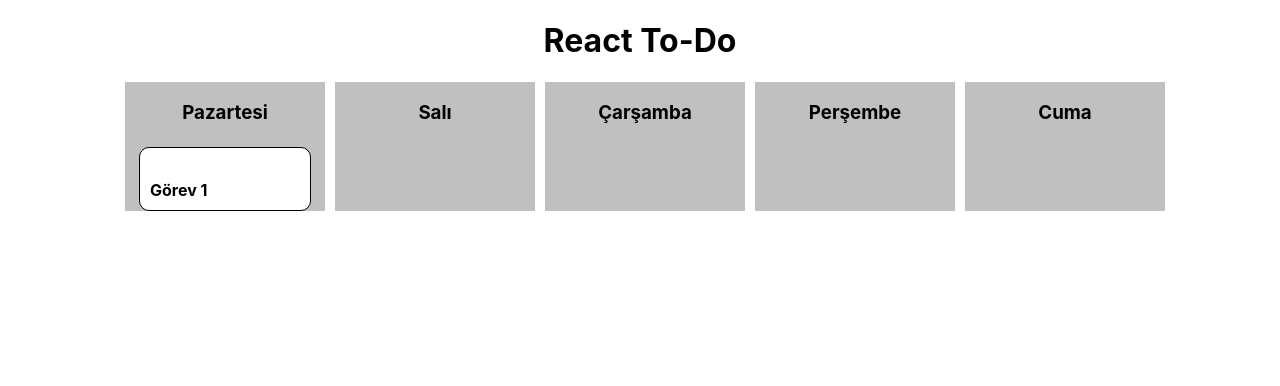
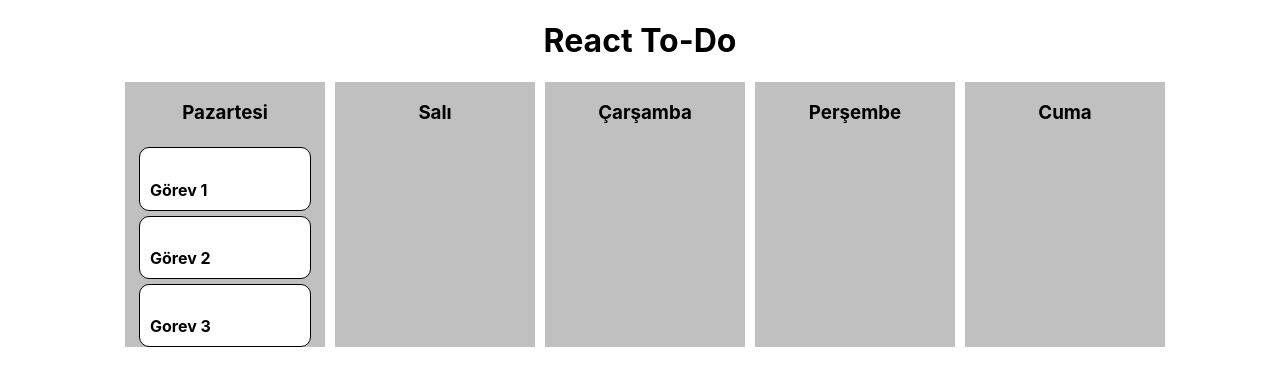
Before and after one commit to onalanrecep/react-todo, a React (Create React App) app in the folder todoreact/: page / in a window 1280 px wide. Shown: the top 386 px of the page. Built offline with nearby package versions, Linux system fonts and the light colour scheme.

Commit message:
gorevler componenti oluşturuldu ve değerler app.js deki state den dinamik alınıyor

```diff
--- a/todoreact/src/App.js
+++ b/todoreact/src/App.js
@@ -1,9 +1,43 @@
-import React from 'react';
+import React, { Component } from 'react';
 import Navbar from './components/Navbar';
-import Gorev from './components/Gorev';
+//import Gorev from './components/Gorev';
+import Gorevler from './components/Gorevler';
 import './App.css';
 
-function App() {
+
+class App extends Component {
+  state = {
+    gorevler : [
+      {
+        id: 1,
+        baslik: "Görev 1",
+        tanim: "Deneme içerik",
+        sorumlu: "Recep Önalan",
+        durum: "Beklemede",
+        oncelik: "Acil"
+      },
+      {
+        id: 2,
+        baslik: "Görev 2",
+        tanim: "Deneme içerik başka",
+        sorumlu: "Hicran Üçgül",
+        durum: "İşlemde",
+        oncelik: "Orta"
+      },
+      {
+        id: 3,
+        baslik: "Gorev 3",
+        tanim: "Artık denemeleri bırak",
+        sorumlu: "Recep Önalan",
+        durum: "İşlemde",
+        oncelik: "Acil"
+      }
+
+    ]
+  }
+
+render() {
+
   return (
     <div className="App">
 
@@ -12,13 +46,7 @@ function App() {
       <div className="gunler">
         <div className="gun">
           <h3 className="baslik">Pazartesi</h3>
-          <Gorev
-            baslik = "Görev 1"
-            tanim = "lorem ipsum deneme ve deneme daha da deneme"
-            sorumlu = "Falan"
-            oncelik = "Acil"
-            durum = "İşlemde"
-          />
+          <Gorevler gorevler = {this.state.gorevler}         />
         </div>
         <div className="gun">
           <h3 className="baslik">Salı</h3>
@@ -38,5 +66,5 @@ function App() {
     </div>
   );
 }
-
+}
 export default App;
--- /dev/null
+++ b/todoreact/src/components/Gorevler.js
@@ -0,0 +1,29 @@
+import React, { Component } from 'react'
+import Gorev from './Gorev';
+
+class Gorevler extends Component {
+    render() {
+        const {gorevler} = this.props;
+
+        return (
+            <div>
+                {
+                    gorevler.map( gorev => {
+                        return(
+                            <Gorev
+                                key = {gorev.id}
+                                baslik = {gorev.baslik}
+                                tanim = {gorev.tanim}
+                                sorumlu = {gorev.sorumlu}
+                                durum = {gorev.durum}
+                                oncelik = {gorev.oncelik}
+                            />
+                        )
+                    })
+                }
+            </div>
+        )
+    }
+}
+
+export default Gorevler;
```
